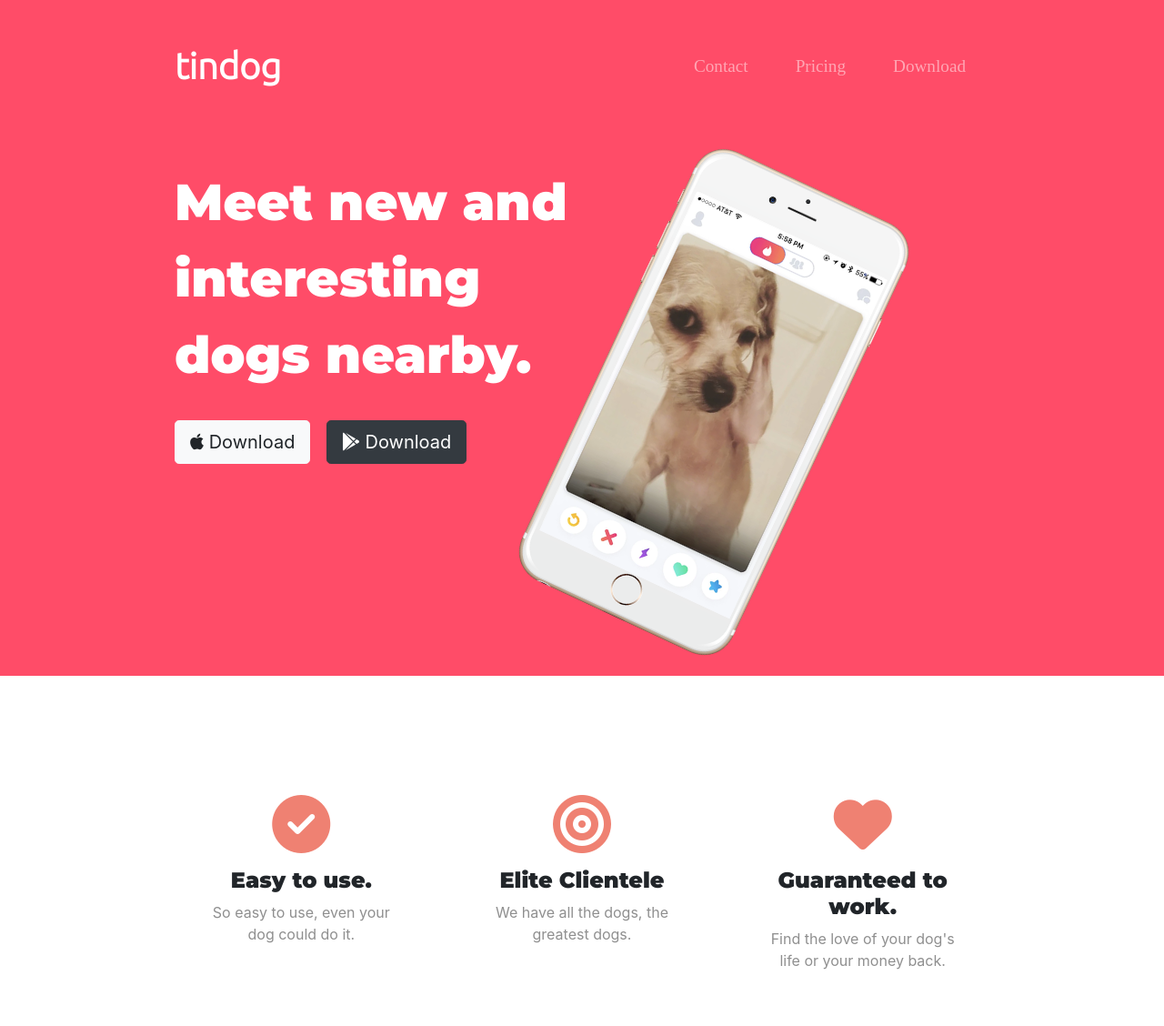
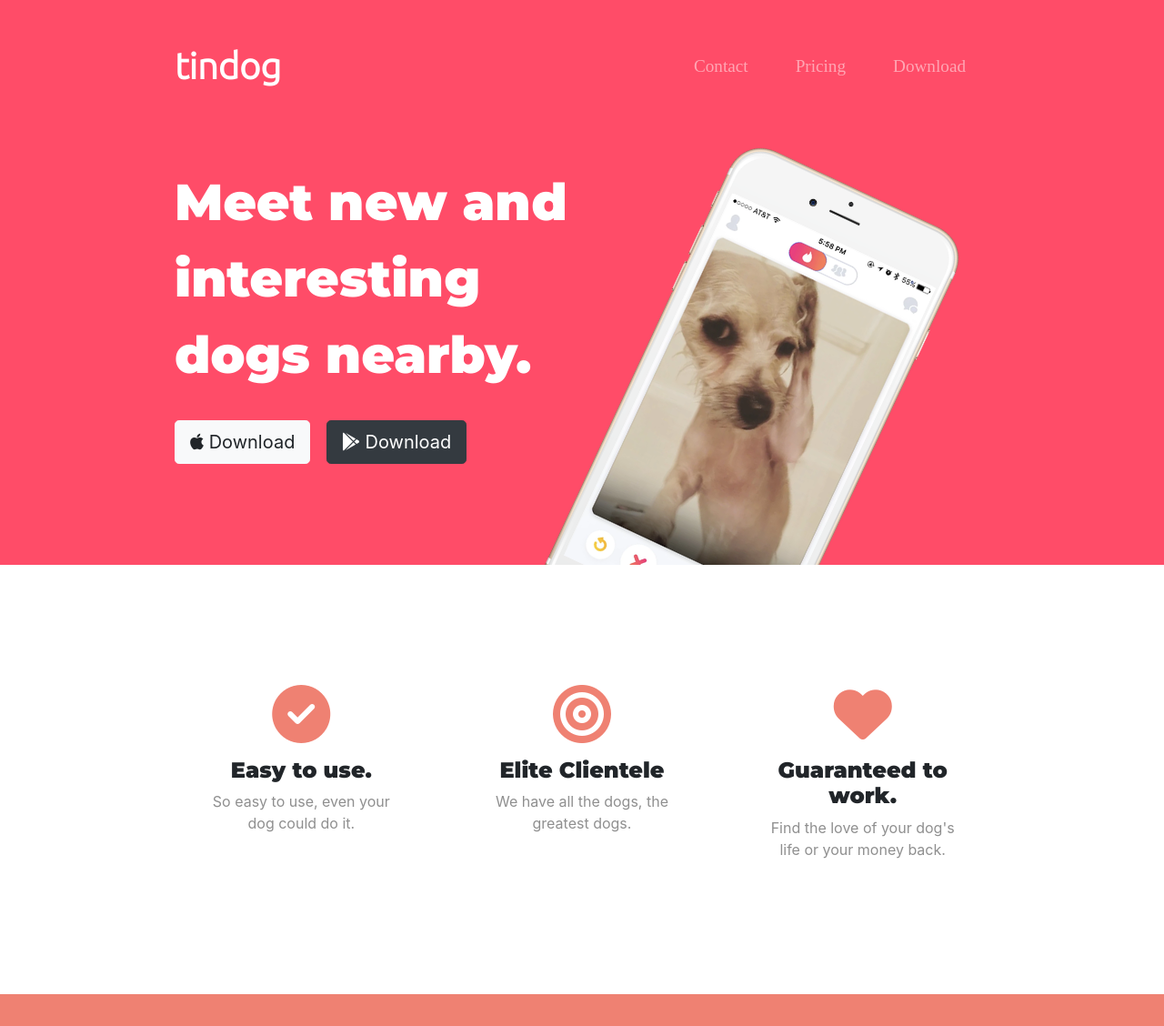
Before and after one commit to DjangoKerger/Tindog, a plain HTML site: page index.html in a window 1280 px wide. Shown: the top 1128 px of the page at 91% size. Drawn offline with nearby package versions, Linux system fonts and the light colour scheme.

Commit message:
changed stacking order of title image using z-index to place it behind the features section

```diff
--- a/css/styles.css
+++ b/css/styles.css
@@ -5,7 +5,7 @@
 }
 
 .container-fluid {
-    padding: 3% 15%;
+    padding: 3% 15% 7%;
 }
 h1 {
     font-family: "Montserrat";
@@ -25,6 +25,9 @@ h2 {
 #title img {
     transform: rotate(25deg);
     width: 60%;
+    position: absolute;
+    z-index: 0;
+    right: 30%;
 }
 
 /* Navigation bar */
@@ -58,6 +61,8 @@ h2 {
 
 #features {
     padding: 7% 15%;
+    background-color: #fff;
+    position: relative;
 }
 
 h3 {
```
